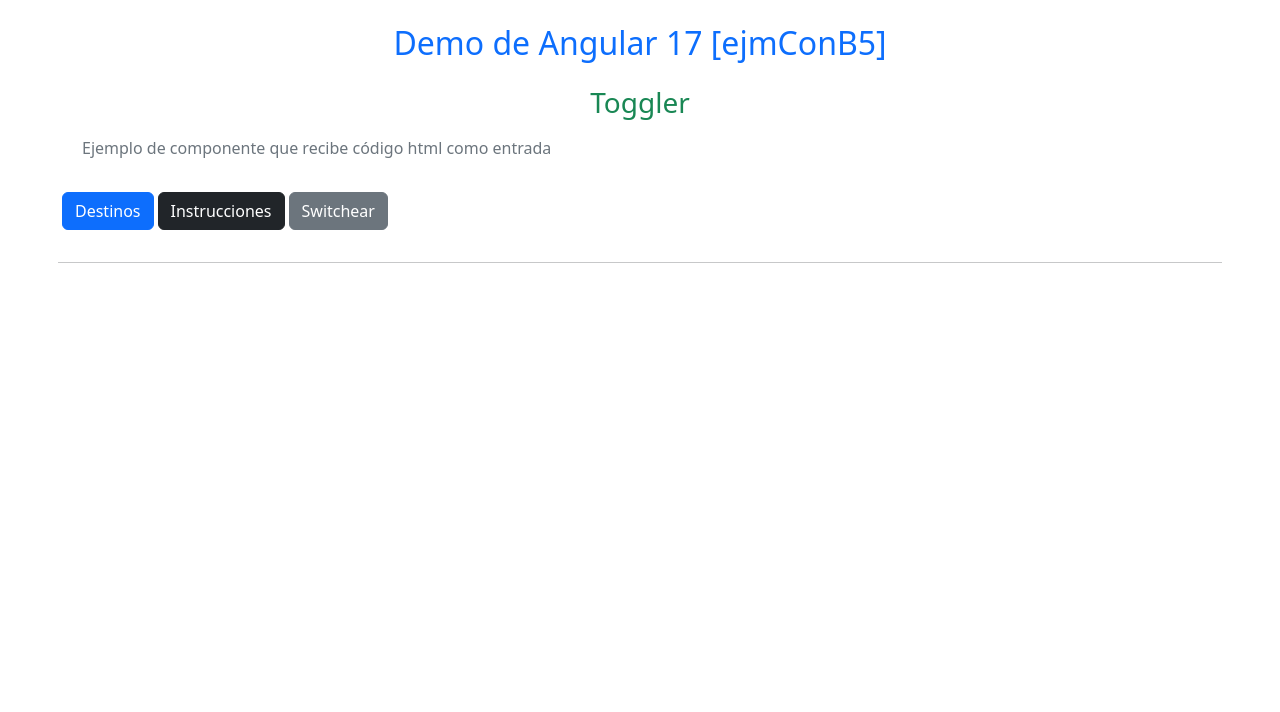
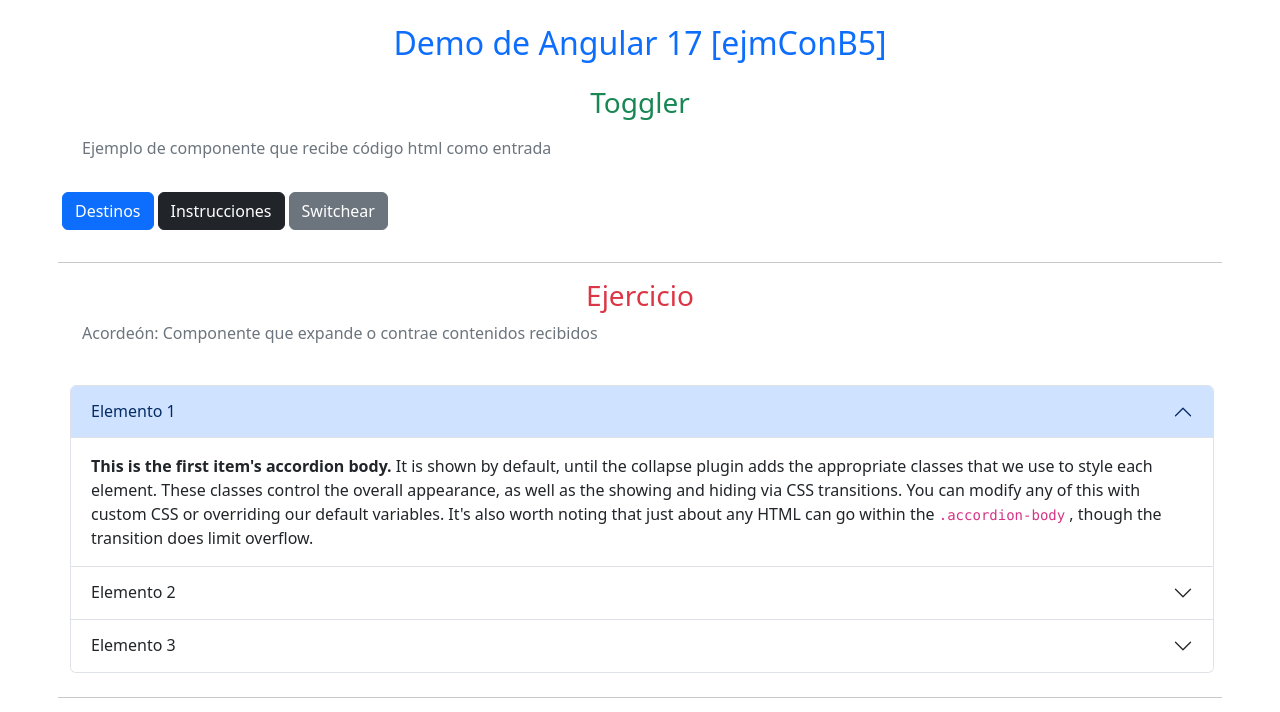
Before and after one commit to qualitrain/ejmConB5, an Angular app: page / in a window 1280 px wide. Shown: the top 712 px of the page. Built offline with nearby package versions, Linux system fonts and the light colour scheme.

Commit message:
ejer componente que recibe html ok
Acotado a recibir un número pequeño y fijo de secciones
Cada sección se acomoda en un slot de un componente acordeon

```diff
--- /dev/null
+++ b/src/app/acordeon/acordeon.component.html
@@ -0,0 +1,82 @@
+<div class="accordion" id="{{id_acordeon}}">
+
+    <div class="accordion-item">
+      <h2 class="accordion-header">
+        <button class="accordion-button" type="button" data-bs-toggle="collapse"
+                [attr.data-bs-target]="'#' + idsElemento[0]"
+                aria-expanded="true"
+                [attr.aria-controls]="idsElemento[0]">
+          {{nombresElementos[0]}}
+        </button>
+      </h2>
+      <div id="{{idsElemento[0]}}" class="accordion-collapse collapse" data-bs-parent="#idAcordeon"
+           [attr.data-bs-parent]="'#' + id_acordeon"
+           [class.show]="mostrarElemAlInicio[0]">
+        <div class="accordion-body">
+          <ng-content select="[uno]"></ng-content>
+        </div>
+      </div>
+    </div>
+
+    <div class="accordion-item">
+      <h2 class="accordion-header">
+        <button class="accordion-button collapsed" type="button" data-bs-toggle="collapse"
+              [attr.data-bs-target]="'#' + idsElemento[1]"
+               aria-expanded="false"
+               [attr.aria-controls]="idsElemento[1]">
+          {{nombresElementos[1]}}
+        </button>
+      </h2>
+      <div id="{{idsElemento[1]}}"  class="accordion-collapse collapse" data-bs-parent="#idAcordeon"
+                 [attr.data-bs-parent]="'#' + id_acordeon"
+                 [class.show]="mostrarElemAlInicio[1]">
+        <div class="accordion-body">
+          <ng-content select="[dos]"></ng-content>
+        </div>
+      </div>
+    </div>
+
+    <div class="accordion-item">
+      <h2 class="accordion-header">
+        <button class="accordion-button collapsed" type="button" data-bs-toggle="collapse"
+                [attr.data-bs-target]="'#' + idsElemento[2]"
+                aria-expanded="false"
+                [attr.aria-controls]="idsElemento[2]">
+          {{nombresElementos[2]}}
+        </button>
+      </h2>
+      <div  id="{{idsElemento[2]}}"  class="accordion-collapse collapse" data-bs-parent="#idAcordeon"
+                [attr.data-bs-parent]="'#' + id_acordeon"
+                [class.show]="mostrarElemAlInicio[2]">
+        <div class="accordion-body">
+          <ng-content select="[tres]"></ng-content>
+        </div>
+      </div>
+    </div>
+  </div>
+<!--
+<div class="accordion" id="{{id_acordeon}}">
+  @for(idElemI of idsElemento; track i; let i = $index){
+    <div class="accordion-item">
+      <h2 class="accordion-header">
+        <button class="accordion-button" type="button" data-bs-toggle="collapse"
+                [attr.data-bs-target]="'#' + idElemI"
+                aria-expanded="true"
+                [attr.aria-controls]="idElemI">
+          {{nombresElementos[i]}}
+        </button>
+      </h2>
+
+      <div id="{{idElemI}}" class="accordion-collapse collapse"
+            [class.show]="mostrarElemAlInicio[i]"
+            [attr.data-bs-parent]="'#' + id_acordeon">
+        <div class="accordion-body">
+          <! -- No funciona en modo dinámico: La alternativa es usar ng-template - ->
+          <ng-content [select]="'['+secciones[i]+']'"></ng-content>
+        </div>
+      </div>
+
+    </div>
+  }
+</div>
+ -->
--- /dev/null
+++ b/src/app/acordeon/acordeon.component.ts
@@ -0,0 +1,55 @@
+import { Component, Input, OnInit } from '@angular/core';
+import { CommonModule } from '@angular/common';
+
+@Component({
+  selector: 'app-acordeon',
+  standalone: true,
+  imports: [CommonModule],
+  templateUrl: './acordeon.component.html',
+  styleUrl: './acordeon.component.css'
+})
+export class AcordeonComponent implements OnInit{
+  id_acordeon:string="";
+  idsElemento:string[]=[];
+
+  nombresElementos:string[]=[];
+  mostrarElemAlInicio:boolean[]=[];
+
+  @Input()
+  pElementos:string="";
+
+  @Input()
+  pExpandir:string="";
+
+  constructor(){
+    this.id_acordeon ="idAcor_" + this.getIntRandom();
+  }
+
+  ngOnInit(): void {
+    //Obtener nombres de elementos desde los parámetros
+    this.nombresElementos = this.pElementos.split(",");
+
+    //Configurar elementos del acordeón, con base en parámetros, que se mostrarán o no, expandidos desde el principio
+    let mostrarElem:boolean[]=[];
+    for(let pMostrarI of this.pExpandir.split(",")){
+      if(pMostrarI === "true")
+        mostrarElem.push(true);
+      else
+        mostrarElem.push(false);
+    }
+
+    //Configurar ids de los elementos del acordeón y si se muestran de inicio, o no.
+    for(let i=0; i<this.nombresElementos.length;i++){
+      this.idsElemento.push("idElem_" + i + this.getIntRandom());
+      if(mostrarElem[i])
+        this.mostrarElemAlInicio[i] = true;
+      else
+        this.mostrarElemAlInicio[i] = false;
+    }
+  }
+
+  getIntRandom():number{
+    return Math.trunc( Math.random() * 10000 );
+  }
+
+}
--- a/src/app/app.component.html
+++ b/src/app/app.component.html
@@ -299,7 +299,45 @@
       <p class="text-secondary"> Acorde&oacute;n: Componente que expande o contrae contenidos recibidos
       </p>
       <div class="mt-3 text-primary col p-2 ms-1">
-        <!--app-</app-->
+        <app-acordeon pElementos="Elemento 1,Elemento 2,Elemento 3,Otro contenido"
+                      pExpandir="true,false,false,false">
+          <div uno>
+            <strong>This is the first item's accordion body.</strong>
+            It is shown by default, until the collapse plugin adds the appropriate classes that we use to style each element.
+            These classes control the overall appearance, as well as the showing and hiding via CSS transitions.
+            You can modify any of this with custom CSS or overriding our default variables.
+            It's also worth noting that just about any HTML can go within the
+            <code>.accordion-body</code>
+            , though the transition does limit overflow.
+          </div>
+          <div dos>
+            <strong>This is the second item's accordion body.</strong>
+            It is hidden by default, until the collapse plugin adds the appropriate classes that we use to style each element.
+            These classes control the overall appearance, as well as the showing and hiding via CSS transitions.
+            You can modify any of this with custom CSS or overriding our default variables.
+            It's also worth noting that just about any HTML can go within the
+            <code>.accordion-body</code>
+            , though the transition does limit overflow.
+          </div>
+          <div tres>
+            <strong>This is the third item's accordion body.</strong>
+            It is hidden by default, until the collapse plugin adds the appropriate classes that we use to style each element.
+            These classes control the overall appearance, as well as the showing and hiding via CSS transitions.
+            You can modify any of this with custom CSS or overriding our default variables.
+            It's also worth noting that just about any HTML can go within the
+            <code>.accordion-body</code>
+            , though the transition does limit overflow.
+          </div>
+          <div cuatro>
+            <strong>Este es el cuarto item del cuerpo del acordeón.</strong>
+            It is hidden by default, until the collapse plugin adds the appropriate classes that we use to style each element.
+            These classes control the overall appearance, as well as the showing and hiding via CSS transitions.
+            You can modify any of this with custom CSS or overriding our default variables.
+            It's also worth noting that just about any HTML can go within the
+            <code>.accordion-body</code>
+            , though the transition does limit overflow.
+          </div>
+        </app-acordeon>
       </div>
       <hr class="mt-3 mb-3">
     </div>
--- a/src/app/app.component.ts
+++ b/src/app/app.component.ts
@@ -11,10 +11,12 @@
 import { ContenedorSelectAlternativaComponent } from './contenedor-select-alternativa/contenedor-select-alternativa.component';
 import { EjrContenedorListBoxComponent } from './ejr-contenedor-list-box/ejr-contenedor-list-box.component';
 import { TogglerComponent } from './toggler/toggler.component';
+import { AcordeonComponent } from './acordeon/acordeon.component';
 @Component({
   selector: 'app-root',
   standalone: true,
-  imports: [CommonModule, RouterOutlet,
+  imports: [
+    CommonModule, RouterOutlet,
     ListaB5Component,
     CajasQueCambianColorComponent,
     SeleccionadorComponent,
@@ -24,7 +26,8 @@
     SelecColorComponent,
     ContenedorSelectAlternativaComponent,
     EjrContenedorListBoxComponent,
-    TogglerComponent
+    TogglerComponent,
+    AcordeonComponent
   ],
   templateUrl: './app.component.html',
   styleUrl: './app.component.css'
@@ -47,6 +50,6 @@
   ejr_componentesQueDevuelvenVals_listbox_on         :boolean=false;
 
   ejm_EnvioDeHtmlAcomponente_toggler_on              :boolean=true;
-  ejr_EnvioDeHtmlAcomponente_acordeon_on             :boolean=false;
+  ejr_EnvioDeHtmlAcomponente_acordeon_on             :boolean=true;
 
 }
```
Also changed, not shown: src/app/acordeon/acordeon.component.css (added), 1 other file (tests, documents, lock files or other folders).
